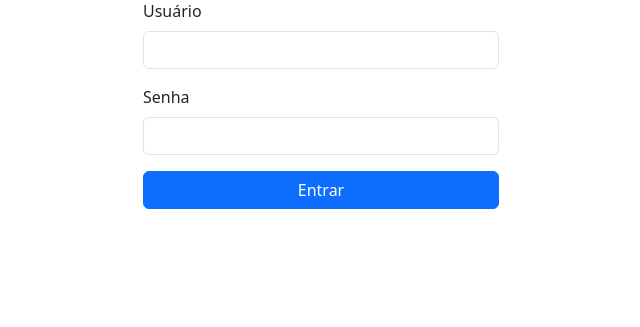
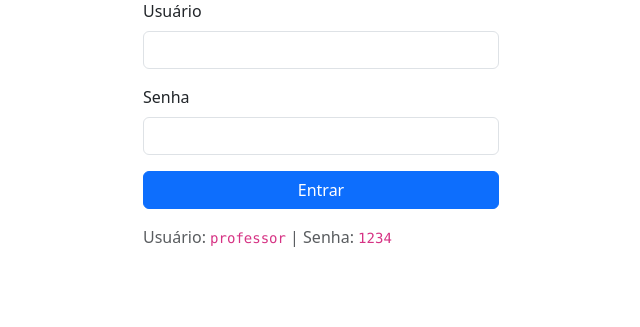
Before and after one commit to FarinhaPradoMarcos/aula_1011, a Flask app: page / in a window 1280 px wide. Shown: the part 135-462 px from the top of the page, without its empty margins (319-959 px from the left). Run offline with Flask 3, Linux system fonts and the light colour scheme; data that the repository does not hold is empty.

Commit message:
Add user credentials note to login form

```diff
--- a/templates/index.html
+++ b/templates/index.html
@@ -15,6 +15,7 @@
         <input type="password" class="form-control" id="password" name="password" required>
       </div>
       <button type="submit" class="btn btn-primary w-100">Entrar</button>
+       <p class="mt-3 text-muted">Usuário: <code>professor</code> | Senha: <code>1234</code></p>
     </form>
   </div>
 </div>
```
